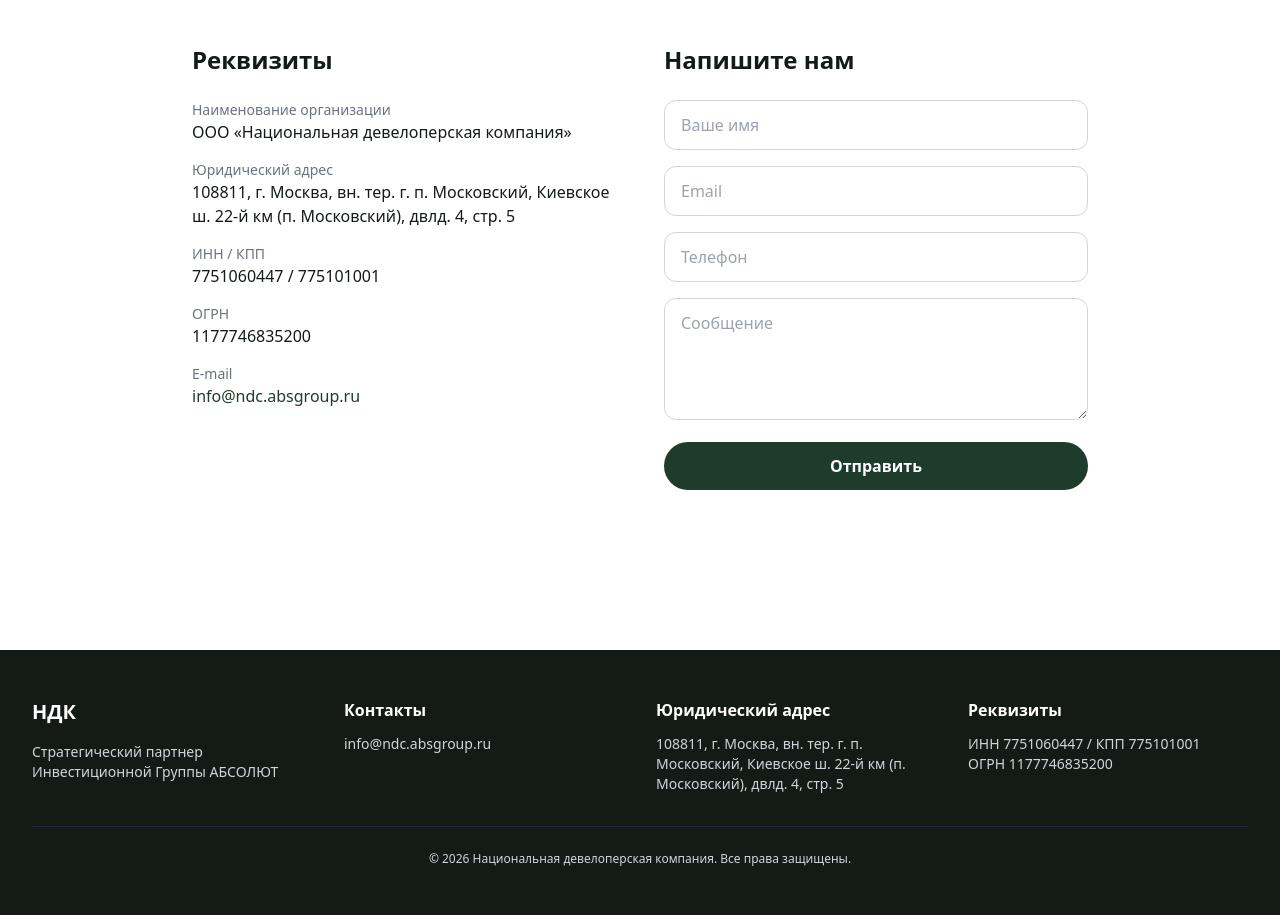
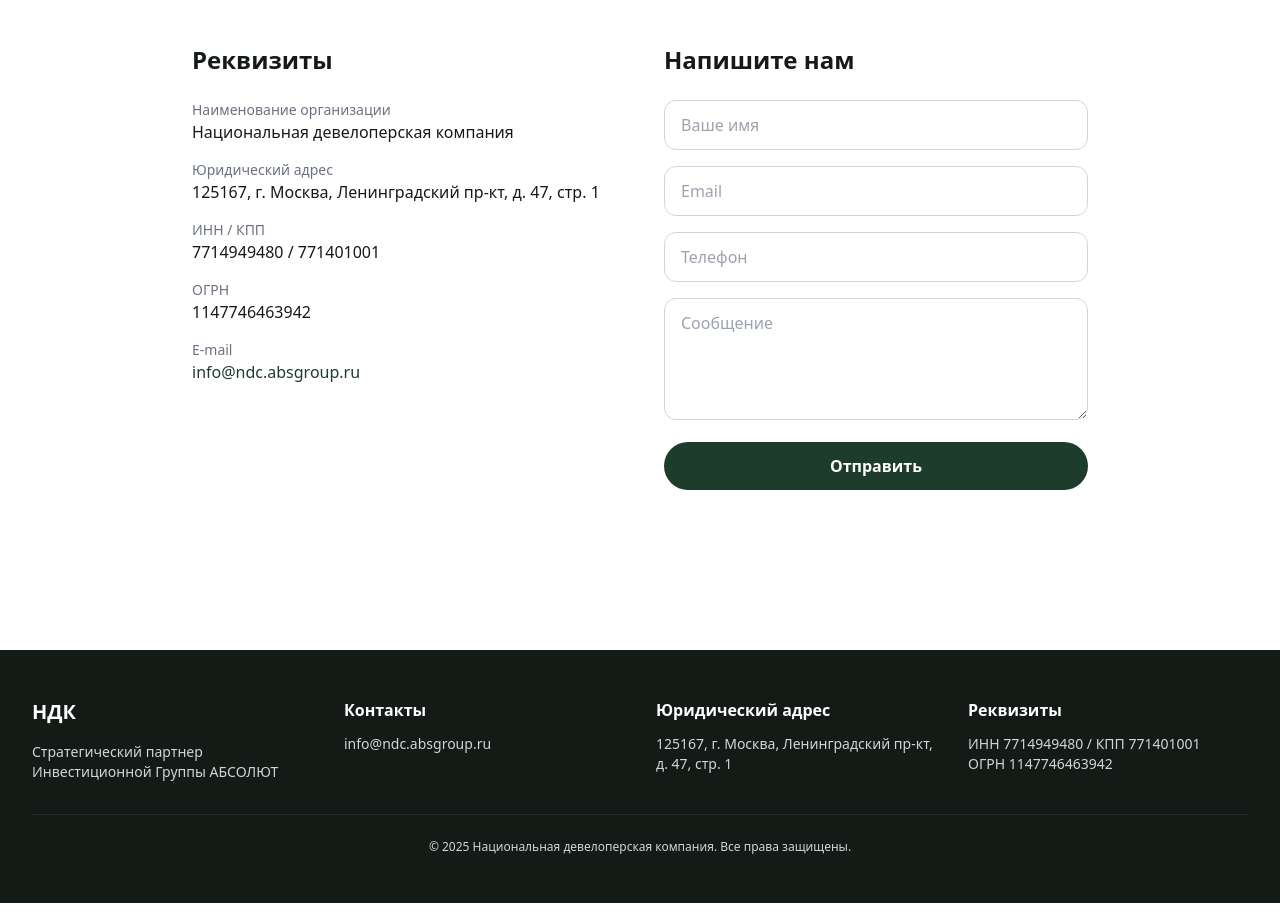
Before and after one commit to fletcher-fletcher/NDK-dev-company, a Next.js app: page /contacts in a window 1280 px wide. Shown: the part 260-1175 px from the top of the page. Built offline with nearby package versions, Linux system fonts and the light colour scheme.

Commit message:
Revert to demo/fake requisites

```diff
--- a/src/app/contacts/page.tsx
+++ b/src/app/contacts/page.tsx
@@ -19,19 +19,19 @@
               <div className="space-y-4">
                 <div>
                   <p className="text-gray-500 text-sm">Наименование организации</p>
-                  <p className="font-medium">ООО «Национальная девелоперская компания»</p>
+                  <p className="font-medium">Национальная девелоперская компания</p>
                 </div>
                 <div>
                   <p className="text-gray-500 text-sm">Юридический адрес</p>
-                  <p className="font-medium">108811, г. Москва, вн. тер. г. п. Московский, Киевское ш. 22-й км (п. Московский), двлд. 4, стр. 5</p>
+                  <p className="font-medium">125167, г. Москва, Ленинградский пр-кт, д. 47, стр. 1</p>
                 </div>
                 <div>
                   <p className="text-gray-500 text-sm">ИНН / КПП</p>
-                  <p className="font-medium">7751060447 / 775101001</p>
+                  <p className="font-medium">7714949480 / 771401001</p>
                 </div>
                 <div>
                   <p className="text-gray-500 text-sm">ОГРН</p>
-                  <p className="font-medium">1177746835200</p>
+                  <p className="font-medium">1147746463942</p>
                 </div>
                 <div>
                   <p className="text-gray-500 text-sm">E-mail</p>
--- a/src/components/Footer.tsx
+++ b/src/components/Footer.tsx
@@ -13,16 +13,16 @@
           </div>
           <div>
             <h4 className="font-semibold text-white mb-3">Юридический адрес</h4>
-            <p className="text-sm">108811, г. Москва, вн. тер. г. п. Московский, Киевское ш. 22-й км (п. Московский), двлд. 4, стр. 5</p>
+            <p className="text-sm">125167, г. Москва, Ленинградский пр-кт, д. 47, стр. 1</p>
           </div>
           <div>
             <h4 className="font-semibold text-white mb-3">Реквизиты</h4>
-            <p className="text-sm">ИНН 7751060447 / КПП 775101001</p>
-            <p className="text-sm">ОГРН 1177746835200</p>
+            <p className="text-sm">ИНН 7714949480 / КПП 771401001</p>
+            <p className="text-sm">ОГРН 1147746463942</p>
           </div>
         </div>
         <div className="border-t border-gray-800 pt-6 text-center text-xs">
-          <p>© 2026 Национальная девелоперская компания. Все права защищены.</p>
+          <p>© 2025 Национальная девелоперская компания. Все права защищены.</p>
         </div>
       </div>
     </footer>
```
